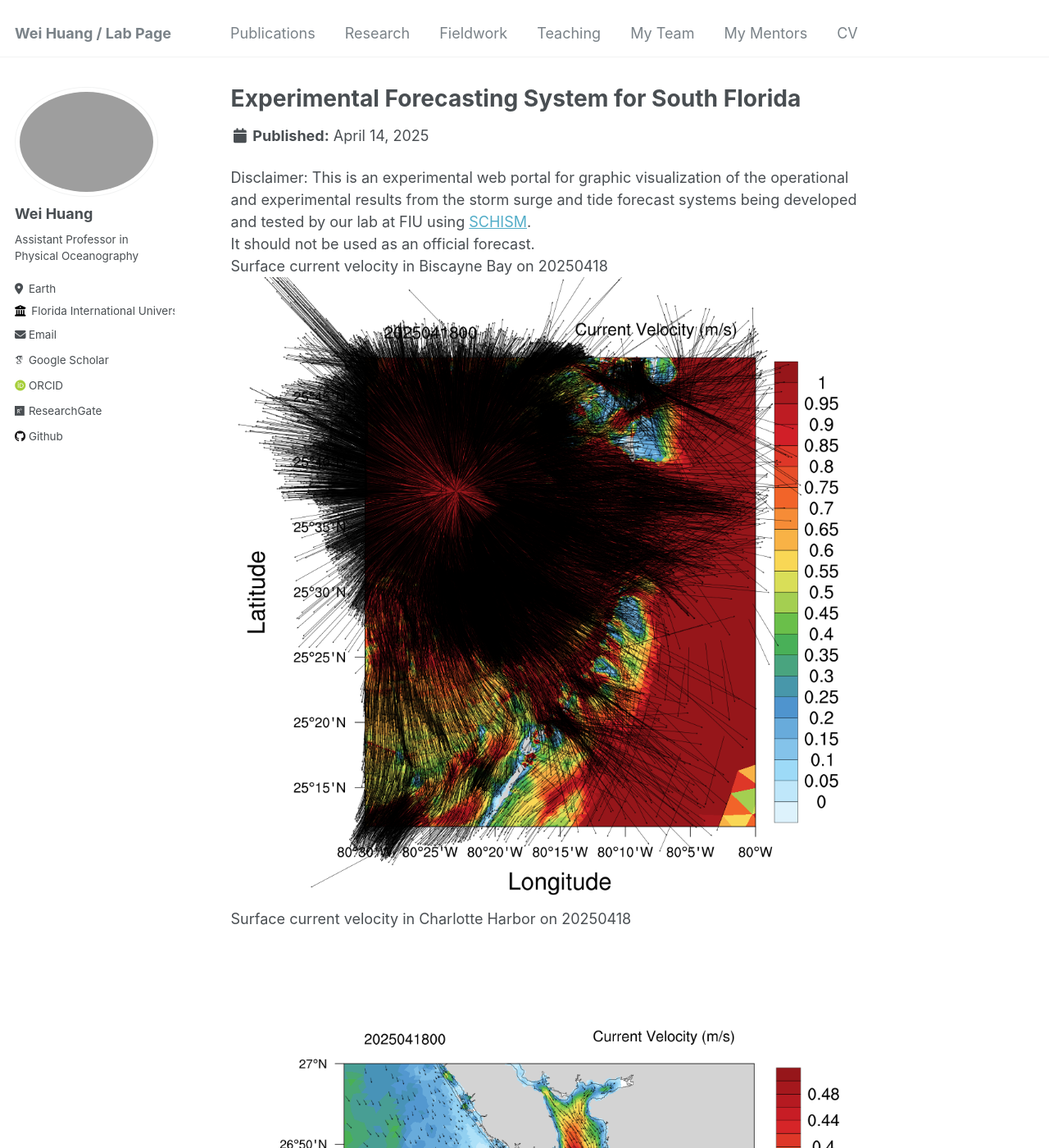
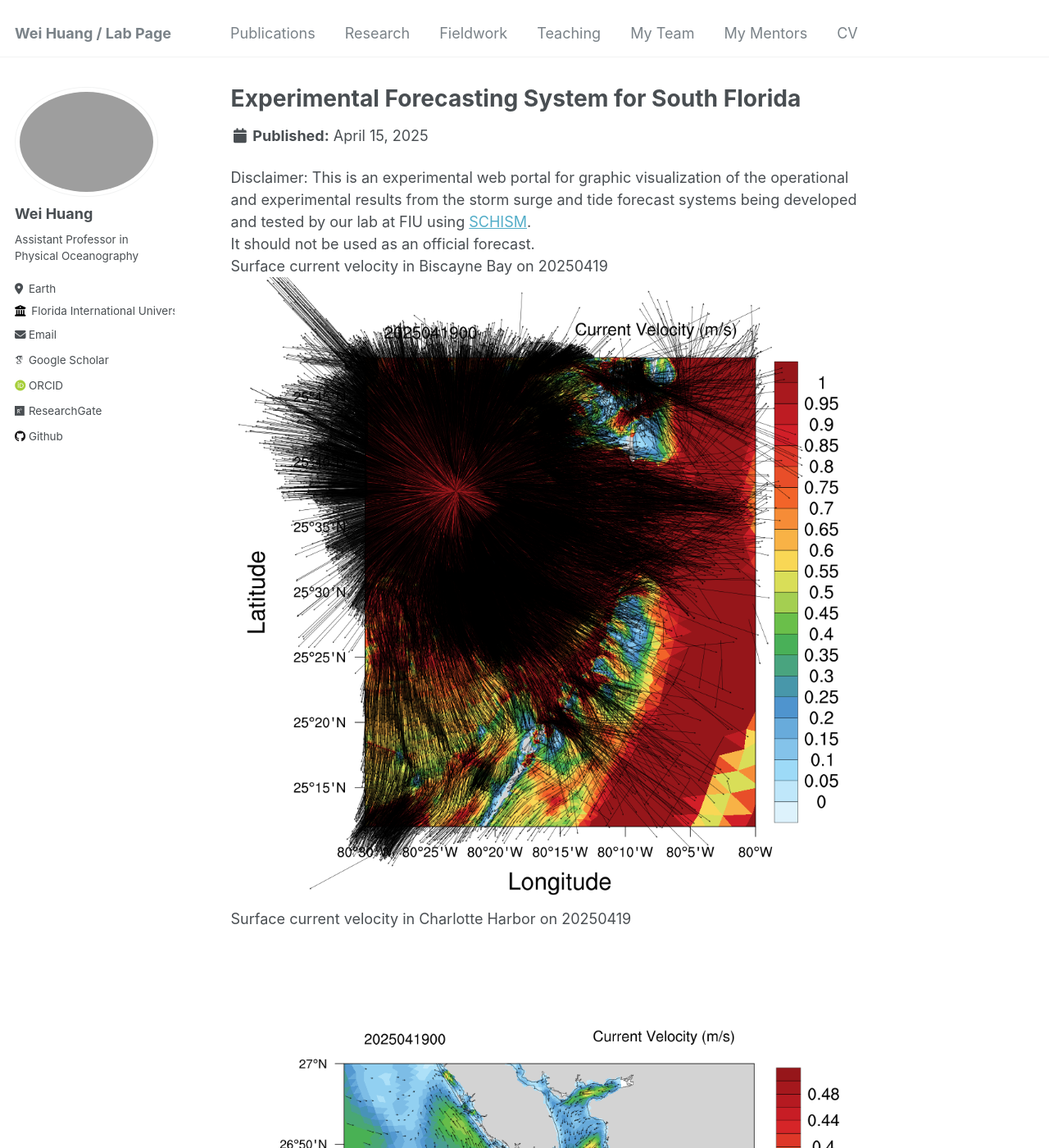
Before and after one commit to huang96169/huang96169.github.io, a Jekyll site: the page built from _research/research-1.md, in a window 1280 px wide and 1400 px high. Shown: the whole window at 82% size. Built offline with Jekyll 4.4.1, drawn with Linux system fonts in a browser that asks for light colours; some web fonts are replaced; some of the changed text lies outside the part shown.

Commit message:
replaced research_uv1.gif research_salt1.gif research_temp1.gif and replaced research_elev2.gif research_uv2.gif research_salt2.gif research_temp2.gif

```diff
--- a/_research/research-1.md
+++ b/_research/research-1.md
@@ -1,7 +1,7 @@
 ---
 title: "Experimental Forecasting System for South Florida"
-short: Surface current velocity of South Florida from 20250414 to 20250418
-date: 2025-04-14
+short: Surface current velocity of South Florida from 20250415 to 20250419
+date: 2025-04-15
 short1: "Disclaimer: This is an experimental web portal for graphic visualization of the operational and experimental results from the storm surge and tide forecast systems being developed and tested by our lab at FIU using [SCHISM](https://ccrm.vims.edu/schismweb/). It should not be used as an official forecast."
 excerpt: "<img src='/images/research_uv1.gif'>"
 collection: research
@@ -10,11 +10,11 @@ collection: research
 Disclaimer:
 This is an experimental web portal for graphic visualization of the operational and experimental results from the storm surge and tide forecast systems being developed and tested by our lab at FIU using [SCHISM](https://ccrm.vims.edu/schismweb/).<br/>
 It should not be used as an official forecast.<br/>
-Surface current velocity in Biscayne Bay on 20250418<br/>
+Surface current velocity in Biscayne Bay on 20250419<br/>
 <img src='/images/research_Bbay.png'>
-Surface current velocity in Charlotte Harbor on 20250418<br/>
+Surface current velocity in Charlotte Harbor on 20250419<br/>
 <img src='/images/research_Cbay.png'>
-Surface current velocity in Tampa Bay on 20250418<br/>
+Surface current velocity in Tampa Bay on 20250419<br/>
 <img src='/images/research_Tbay.png'>
 The map below showns observational stations used for validating the model's results, as well as the horizontal grid. <br/>
 The horizontal grid for SCHISM in simulating Biscayne Bay in South Florida, using flexible resolution resolving levees and canals (1-2 m), watershed rural and urban areas (30m-50m) and coastal ocean (500m-5km).<br/>
```
Also changed, not shown: _research/research-2.md (+6 -6 lines), images/research_Bbay.png, images/research_Cbay.png, images/research_Tbay.png, images/research_maxelev2.gif, 4 other files.
